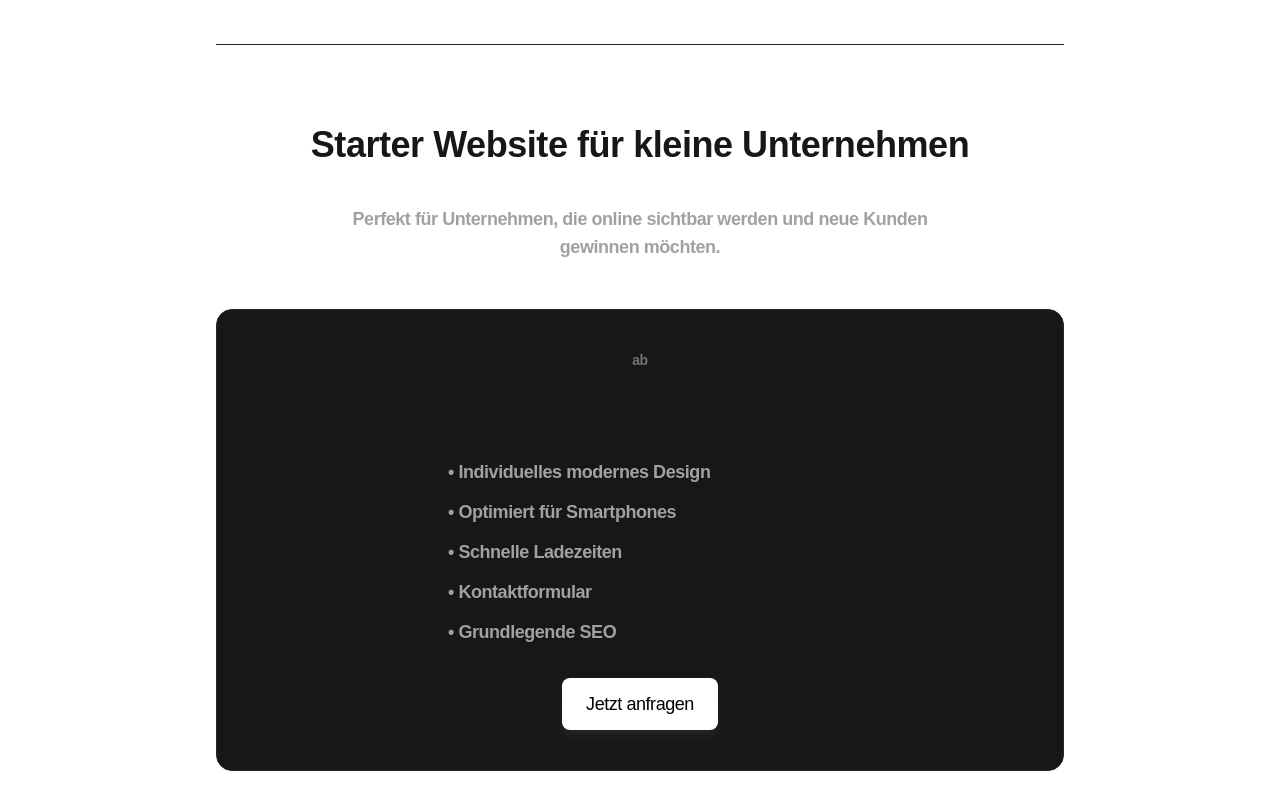
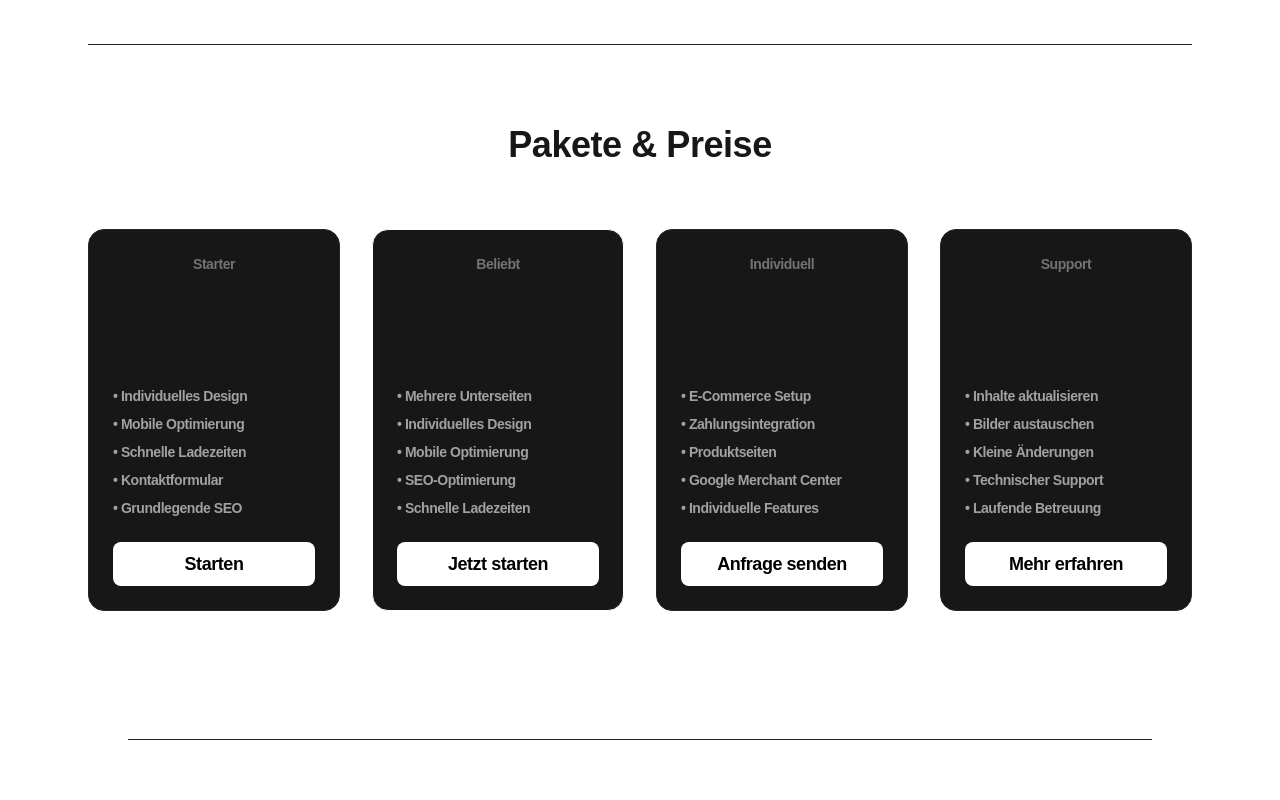
Before and after one commit to niklasritzbusiness-creator/niklasritz-website, a Next.js app: page / in a window 1280 px wide. Shown: the part 3140-3940 px from the top of the page. Built offline with nearby package versions, Linux system fonts and the light colour scheme.

Commit message:
Update Offer section

```diff
--- a/app/sections/Offer.tsx
+++ b/app/sections/Offer.tsx
@@ -1,38 +1,106 @@
+import FadeIn from "../components/FadeIn"
+
 export default function Offer() {
   return (
-    <section id="angebot" className="py-32 px-6 max-w-4xl mx-auto text-center">
+    <section id="angebot" className="py-32 px-6 max-w-6xl mx-auto text-center">
 
       <div className="h-px bg-neutral-800 mb-20"></div>
 
-      <h2 className="text-3xl md:text-4xl font-semibold mb-10">
-        Starter Website für kleine Unternehmen
-      </h2>
+      <FadeIn>
+        <h2 className="text-3xl md:text-4xl font-semibold mb-16">
+          Pakete & Preise
+        </h2>
+      </FadeIn>
 
-      <p className="text-neutral-400 mb-12 max-w-xl mx-auto">
-        Perfekt für Unternehmen, die online sichtbar werden und neue Kunden gewinnen möchten.
-      </p>
+      <div className="grid md:grid-cols-2 lg:grid-cols-4 gap-8">
 
-      <div className="bg-neutral-900 border border-neutral-800 rounded-2xl p-10 hover:border-neutral-600 transition">
+        {/* ✅ Landing Page */}
+        <FadeIn direction="left">
+          <div className="bg-neutral-900 p-6 rounded-2xl border border-neutral-800 hover:border-neutral-600 hover:-translate-y-1 transition">
+            <p className="text-neutral-500 text-sm mb-2">Starter</p>
+            <h3 className="text-xl font-semibold mb-4">Landing Page</h3>
 
-        <p className="text-sm text-neutral-500 mb-4">
-          ab
-        </p>
+            <p className="text-3xl font-semibold mb-6">499€</p>
 
-        <h3 className="text-5xl font-semibold mb-6">
-          499€
-        </h3>
+            <ul className="text-neutral-400 text-sm space-y-2 mb-6 text-left">
+              <li>• Individuelles Design</li>
+              <li>• Mobile Optimierung</li>
+              <li>• Schnelle Ladezeiten</li>
+              <li>• Kontaktformular</li>
+              <li>• Grundlegende SEO</li>
+            </ul>
 
-        <ul className="text-neutral-400 space-y-3 mb-8 text-left max-w-sm mx-auto">
-          <li>• Individuelles modernes Design</li>
-          <li>• Optimiert für Smartphones</li>
-          <li>• Schnelle Ladezeiten</li>
-          <li>• Kontaktformular</li>
-          <li>• Grundlegende SEO</li>
-        </ul>
+            <button className="w-full bg-white text-black py-2 rounded-lg hover:bg-neutral-200 transition">
+              Starten
+            </button>
+          </div>
+        </FadeIn>
 
-        <button className="bg-white text-black px-6 py-3 rounded-lg font-medium hover:bg-neutral-200 transition shadow-lg shadow-white/5">
-          Jetzt anfragen
-        </button>
+        {/* ✅ Business Website */}
+        <FadeIn direction="left">
+          <div className="bg-neutral-900 p-6 rounded-2xl border border-neutral-800 hover:border-neutral-600 hover:-translate-y-1 transition border-white shadow-[0_0_20px_rgba(255,255,255,0.1)]">
+            <p className="text-neutral-500 text-sm mb-2">Beliebt</p>
+            <h3 className="text-xl font-semibold mb-4">Business Website</h3>
+
+            <p className="text-3xl font-semibold mb-6">999€</p>
+
+            <ul className="text-neutral-400 text-sm space-y-2 mb-6 text-left">
+              <li>• Mehrere Unterseiten</li>
+              <li>• Individuelles Design</li>
+              <li>• Mobile Optimierung</li>
+              <li>• SEO-Optimierung</li>
+              <li>• Schnelle Ladezeiten</li>
+            </ul>
+
+            <button className="w-full bg-white text-black py-2 rounded-lg hover:bg-neutral-200 transition">
+              Jetzt starten
+            </button>
+          </div>
+        </FadeIn>
+
+        {/* ✅ Shop */}
+        <FadeIn direction="right">
+          <div className="bg-neutral-900 p-6 rounded-2xl border border-neutral-800 hover:border-neutral-600 hover:-translate-y-1 transition">
+            <p className="text-neutral-500 text-sm mb-2">Individuell</p>
+            <h3 className="text-xl font-semibold mb-4">Online Shop</h3>
+
+            <p className="text-3xl font-semibold mb-6">Auf Anfrage</p>
+
+            <ul className="text-neutral-400 text-sm space-y-2 mb-6 text-left">
+              <li>• E-Commerce Setup</li>
+              <li>• Zahlungsintegration</li>
+              <li>• Produktseiten</li>
+              <li>• Google Merchant Center</li>
+              <li>• Individuelle Features</li>
+            </ul>
+
+            <button className="w-full bg-white text-black py-2 rounded-lg hover:bg-neutral-200 transition">
+              Anfrage senden
+            </button>
+          </div>
+        </FadeIn>
+
+        {/* ✅ Maintenance */}
+        <FadeIn direction="right">
+          <div className="bg-neutral-900 p-6 rounded-2xl border border-neutral-800 hover:border-neutral-600 hover:-translate-y-1 transition">
+            <p className="text-neutral-500 text-sm mb-2">Support</p>
+            <h3 className="text-xl font-semibold mb-4">Wartung</h3>
+
+            <p className="text-3xl font-semibold mb-6">50€/Monat</p>
+
+            <ul className="text-neutral-400 text-sm space-y-2 mb-6 text-left">
+              <li>• Inhalte aktualisieren</li>
+              <li>• Bilder austauschen</li>
+              <li>• Kleine Änderungen</li>
+              <li>• Technischer Support</li>
+              <li>• Laufende Betreuung</li>
+            </ul>
+
+            <button className="w-full bg-white text-black py-2 rounded-lg hover:bg-neutral-200 transition">
+              Mehr erfahren
+            </button>
+          </div>
+        </FadeIn>
 
       </div>
     </section>
```
